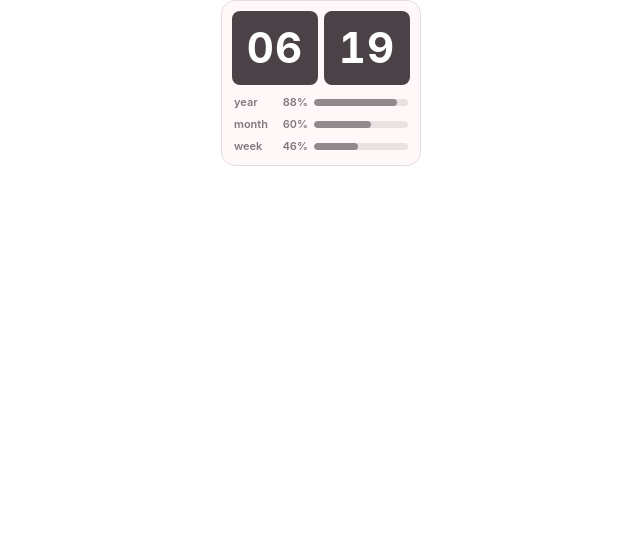
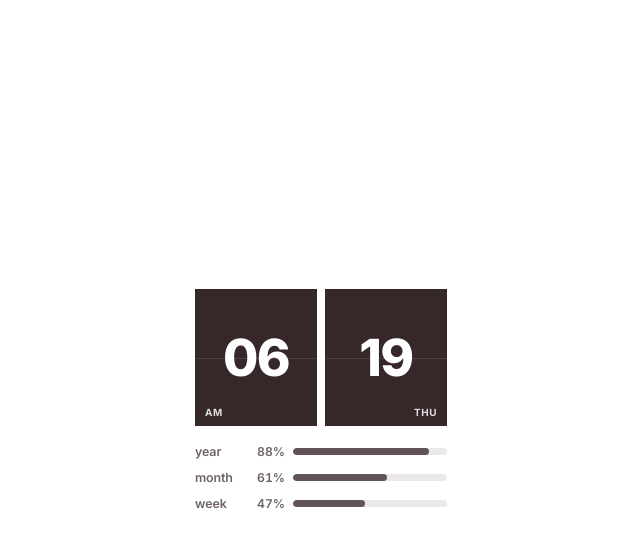
Before and after one commit to qhgus8203/time-progress-wiget, a plain HTML site: page index.html in a window 1280 px wide. Shown: the whole page, without its empty margins (319-959 px from the left). Drawn offline with Linux system fonts and the light colour scheme.

Commit message:
Add files via upload

```diff
--- a/index.html
+++ b/index.html
@@ -4,108 +4,142 @@
   <meta charset="UTF-8" />
   <meta name="viewport" content="width=device-width, initial-scale=1.0" />
   <title>Clock & Progress Widget</title>
+  <link rel="preconnect" href="https://fonts.googleapis.com">
+  <link rel="preconnect" href="https://fonts.gstatic.com" crossorigin>
+  <link href="https://fonts.googleapis.com/css2?family=Inter:wght@500;600;700;800&display=swap" rel="stylesheet">
   <style>
     :root {
-      --bg: #fff8f8;              /* 위젯 전체 배경 */
-      --border: #e4dcdf;          /* 위젯 테두리 */
-      --clock-bg: #4a4246;        /* 시·분 타일 배경 (#DBD5D7을 어둡게 한 색) */
-      --clock-text: #ffffff;      /* 시계 숫자 */
-      --ink: rgba(74, 66, 70, 0.7);      /* 라벨·퍼센트 (시계 배경색의 투명 버전) */
-      --track: rgba(74, 66, 70, 0.12);   /* 막대 바탕 */
-      --fill: rgba(74, 66, 70, 0.55);    /* 막대 진행 부분 */
-      --tile-gap: 6px;            /* 시와 분 타일 사이 간격 */
+      /* 세 번째 이미지(#FFF8F8, #DBD5D7) 무드 팔레트 */
+      --bg-soft: #FFF8F8;
+      --border-greige: #DBD5D7;
+      /* #DBD5D7의 가장 어두운 딥 모브 계열 (검정 아님) */
+      --clock-bg: #362729;
+      --clock-text: #FFFFFF;
+      /* 시계 배경색에 투명도를 준 텍스트/숫자 색상 */
+      --label-text: rgba(54, 39, 41, 0.72);
+      --bar-fill: #615357;
+      --bar-track: rgba(219, 213, 215, 0.55);
     }
 
-    * { box-sizing: border-box; margin: 0; padding: 0; }
+    * {
+      box-sizing: border-box;
+      margin: 0;
+      padding: 0;
+    }
 
     html, body {
       width: 100%;
       height: 100%;
-      background: transparent;
-      font-family: -apple-system, BlinkMacSystemFont, "Apple SD Gothic Neo",
-                   "Malgun Gothic", "Segoe UI", sans-serif;
-    }
-
-    body {
+      background-color: transparent; /* 노션 배경과 자연스럽게 어우러지도록 투명 설정 */
+      font-family: 'Inter', -apple-system, BlinkMacSystemFont, sans-serif;
       display: flex;
-      align-items: flex-start;
       justify-content: center;
-    }
-
-    .widget {
-      width: 100%;
-      max-width: 200px;           /* 가로로 퍼지지 않도록 폭을 좁힘 */
-      background: var(--bg);
-      border: 1px solid var(--border);
-      border-radius: 14px;
-      padding: 10px;
-      display: flex;
-      flex-direction: column;
-      gap: 10px;
+      align-items: center;
       user-select: none;
     }
 
-    /* 시계: 시와 분을 나눈 두 타일 */
-    .clock {
+    .widget-container {
+      width: 100%;
+      max-width: 280px;
+      padding: 14px;
       display: flex;
-      gap: var(--tile-gap);
+      flex-direction: column;
+      gap: 18px;
     }
 
-    .tile {
-      flex: 1;
-      background: var(--clock-bg);
-      border-radius: 8px;
-      height: 74px;
-      display: flex;
-      align-items: center;
-      justify-content: center;
+    /* 상단 플립 스타일 시계 영역 */
+    .clock-grid {
+      display: grid;
+      grid-template-columns: 1fr 1fr;
+      gap: 8px;
+      width: 100%;
     }
 
-    .clock-num {
+    .clock-card {
+      position: relative;
+      background-color: var(--clock-bg);
       color: var(--clock-text);
-      font-size: 42px;
+      aspect-ratio: 1 / 1.12;
+      display: flex;
+      justify-content: center;
+      align-items: center;
+      border-radius: 0px; /* 깔끔한 직각 모서리 */
+      overflow: hidden;
+    }
+
+    /* 플립 시계 중앙 미세 라인 디테일 */
+    .clock-card::after {
+      content: "";
+      position: absolute;
+      left: 0;
+      right: 0;
+      top: 50%;
+      height: 1px;
+      background: rgba(255, 248, 248, 0.12);
+      pointer-events: none;
+    }
+
+    .clock-number {
+      font-size: clamp(2.4rem, 11vw, 3.2rem);
+      font-weight: 800;
+      letter-spacing: -0.03em;
+      line-height: 1;
+      color: #FFFFFF;
+    }
+
+    .clock-sub {
+      position: absolute;
+      bottom: 8px;
+      font-size: 0.62rem;
       font-weight: 700;
-      line-height: 1;
-      letter-spacing: 1px;
+      letter-spacing: 0.06em;
+      text-transform: uppercase;
+      color: rgba(255, 255, 255, 0.85);
+    }
+
+    .clock-sub.left {
+      left: 10px;
+    }
+
+    .clock-sub.right {
+      right: 10px;
+    }
+
+    /* 하단 프로그레스 바 영역 */
+    .progress-list {
+      display: flex;
+      flex-direction: column;
+      gap: 11px;
+      width: 100%;
+    }
+
+    .progress-row {
+      display: grid;
+      grid-template-columns: 46px 36px 1fr;
+      align-items: center;
+      gap: 8px;
+    }
+
+    .progress-label {
+      font-size: 0.78rem;
+      font-weight: 600;
+      color: var(--label-text);
+      text-transform: lowercase;
+      letter-spacing: -0.01em;
+    }
+
+    .progress-percent {
+      font-size: 0.76rem;
+      font-weight: 600;
+      color: var(--label-text);
+      text-align: right;
       font-variant-numeric: tabular-nums;
     }
 
-    /* 진행률 */
-    .progress-list {
-      display: flex;
-      flex-direction: column;
-      gap: 8px;
-      padding: 0 2px 2px;
-    }
-
-    .progress-row {
-      display: flex;
-      align-items: center;
-      gap: 6px;
-    }
-
-    .progress-label {
-      width: 38px;
-      font-size: 11px;
-      font-weight: 600;
-      color: var(--ink);
-      flex-shrink: 0;
-    }
-
-    .progress-percent {
-      width: 30px;
-      font-size: 11px;
-      font-weight: 600;
-      color: var(--ink);
-      text-align: right;
-      font-variant-numeric: tabular-nums;
-      flex-shrink: 0;
-    }
-
     .progress-track {
-      flex: 1;
+      width: 100%;
       height: 7px;
-      background: var(--track);
+      background-color: var(--bar-track);
       border-radius: 999px;
       overflow: hidden;
     }
@@ -113,88 +147,102 @@
     .progress-fill {
       height: 100%;
       width: 0%;
-      background: var(--fill);
+      background-color: var(--bar-fill);
       border-radius: 999px;
-      transition: width 0.6s ease;
+      transition: width 0.5s ease;
     }
   </style>
 </head>
 <body>
-  <div class="widget">
-    <div class="clock">
-      <div class="tile"><div class="clock-num" id="hh">00</div></div>
-      <div class="tile"><div class="clock-num" id="mm">00</div></div>
+  <div class="widget-container">
+    <!-- 상단 시계 위젯 -->
+    <div class="clock-grid">
+      <div class="clock-card">
+        <span class="clock-number" id="hours">00</span>
+        <span class="clock-sub left" id="ampm">AM</span>
+      </div>
+      <div class="clock-card">
+        <span class="clock-number" id="minutes">00</span>
+        <span class="clock-sub right" id="weekday">THU</span>
+      </div>
     </div>
 
+    <!-- 하단 진행률 바 위젯 (year, month, week) -->
     <div class="progress-list">
       <div class="progress-row">
-        <div class="progress-label">year</div>
-        <div class="progress-percent" id="year-pct">0%</div>
-        <div class="progress-track"><div class="progress-fill" id="year-bar"></div></div>
+        <span class="progress-label">year</span>
+        <span class="progress-percent" id="year-pct">0%</span>
+        <div class="progress-track">
+          <div class="progress-fill" id="year-bar"></div>
+        </div>
       </div>
+
       <div class="progress-row">
-        <div class="progress-label">month</div>
-        <div class="progress-percent" id="month-pct">0%</div>
-        <div class="progress-track"><div class="progress-fill" id="month-bar"></div></div>
+        <span class="progress-label">month</span>
+        <span class="progress-percent" id="month-pct">0%</span>
+        <div class="progress-track">
+          <div class="progress-fill" id="month-bar"></div>
+        </div>
       </div>
+
       <div class="progress-row">
-        <div class="progress-label">week</div>
-        <div class="progress-percent" id="week-pct">0%</div>
-        <div class="progress-track"><div class="progress-fill" id="week-bar"></div></div>
+        <span class="progress-label">week</span>
+        <span class="progress-percent" id="week-pct">0%</span>
+        <div class="progress-track">
+          <div class="progress-fill" id="week-bar"></div>
+        </div>
       </div>
     </div>
   </div>
 
   <script>
-    (function () {
-      const hhEl = document.getElementById("hh");
-      const mmEl = document.getElementById("mm");
+    function updateWidget() {
+      const now = new Date();
 
-      const yearPct  = document.getElementById("year-pct");
-      const monthPct = document.getElementById("month-pct");
-      const weekPct  = document.getElementById("week-pct");
-      const yearBar  = document.getElementById("year-bar");
-      const monthBar = document.getElementById("month-bar");
-      const weekBar  = document.getElementById("week-bar");
+      // 1. 시계 업데이트 (12시간제 기준 AM/PM + 요일)
+      let hours = now.getHours();
+      const minutes = now.getMinutes();
+      const ampm = hours >= 12 ? 'PM' : 'AM';
+       // 0시는 12로 표시
 
-      const pad = (n) => String(n).padStart(2, "0");
+      const days = ['SUN', 'MON', 'TUE', 'WED', 'THU', 'FRI', 'SAT'];
+      const weekday = days[now.getDay()];
 
-      function setProgress(pctEl, barEl, ratio) {
-        const clamped = Math.min(Math.max(ratio, 0), 1);
-        pctEl.textContent = Math.floor(clamped * 100) + "%";
-        barEl.style.width = (clamped * 100).toFixed(2) + "%";
-      }
+      document.getElementById('hours').textContent = String(hours).padStart(2, '0');
+      document.getElementById('minutes').textContent = String(minutes).padStart(2, '0');
+      document.getElementById('ampm').textContent = ampm;
+      document.getElementById('weekday').textContent = weekday;
 
-      function update() {
-        const now = new Date();
+      // 2. 연간(Year) 진행률 계산
+      const startOfYear = new Date(now.getFullYear(), 0, 1);
+      const endOfYear = new Date(now.getFullYear() + 1, 0, 1);
+      const yearProgress = Math.min(100, Math.max(0, Math.round(((now - startOfYear) / (endOfYear - startOfYear)) * 100)));
 
-        // 시계 (24시간제): 시와 분을 각각 다른 타일에 표시
-        hhEl.textContent = pad(now.getHours());
-        mmEl.textContent = pad(now.getMinutes());
+      // 3. 월간(Month) 진행률 계산
+      const startOfMonth = new Date(now.getFullYear(), now.getMonth(), 1);
+      const endOfMonth = new Date(now.getFullYear(), now.getMonth() + 1, 1);
+      const monthProgress = Math.min(100, Math.max(0, Math.round(((now - startOfMonth) / (endOfMonth - startOfMonth)) * 100)));
 
-        // 연간 진행률
-        const yearStart = new Date(now.getFullYear(), 0, 1);
-        const nextYear  = new Date(now.getFullYear() + 1, 0, 1);
-        const yearP = (now - yearStart) / (nextYear - yearStart);
+      // 4. 주간(Week) 진행률 계산 (월요일 시작 기준)
+      const dayOfWeek = now.getDay(); // 0(일) ~ 6(토)
+      const diffToMonday = dayOfWeek === 0 ? 6 : dayOfWeek - 1;
+      const startOfWeek = new Date(now.getFullYear(), now.getMonth(), now.getDate() - diffToMonday);
+      const endOfWeek = new Date(startOfWeek.getFullYear(), startOfWeek.getMonth(), startOfWeek.getDate() + 7);
+      const weekProgress = Math.min(100, Math.max(0, Math.round(((now - startOfWeek) / (endOfWeek - startOfWeek)) * 100)));
 
-        // 월간 진행률
-        const monthStart = new Date(now.getFullYear(), now.getMonth(), 1);
-        const nextMonth  = new Date(now.getFullYear(), now.getMonth() + 1, 1);
-        const monthP = (now - monthStart) / (nextMonth - monthStart);
+      // DOM 반영
+      document.getElementById('year-pct').textContent = `${yearProgress}%`;
+      document.getElementById('year-bar').style.width = `${yearProgress}%`;
 
-        // 주간 진행률 (월요일 시작)
-        const dayIndex = (now.getDay() + 6) % 7;
-        const msIntoDay = now - new Date(now.getFullYear(), now.getMonth(), now.getDate());
-        const weekP = (dayIndex + msIntoDay / 86400000) / 7;
+      document.getElementById('month-pct').textContent = `${monthProgress}%`;
+      document.getElementById('month-bar').style.width = `${monthProgress}%`;
 
-        setProgress(yearPct, yearBar, yearP);
-        setProgress(monthPct, monthBar, monthP);
-        setProgress(weekPct, weekBar, weekP);
-      }
+      document.getElementById('week-pct').textContent = `${weekProgress}%`;
+      document.getElementById('week-bar').style.width = `${weekProgress}%`;
+    }
 
-      update();
-      setInterval(update, 1000);
-    })();
+    updateWidget();
+    setInterval(updateWidget, 1000);
   </script>
 </body>
 </html>
```
